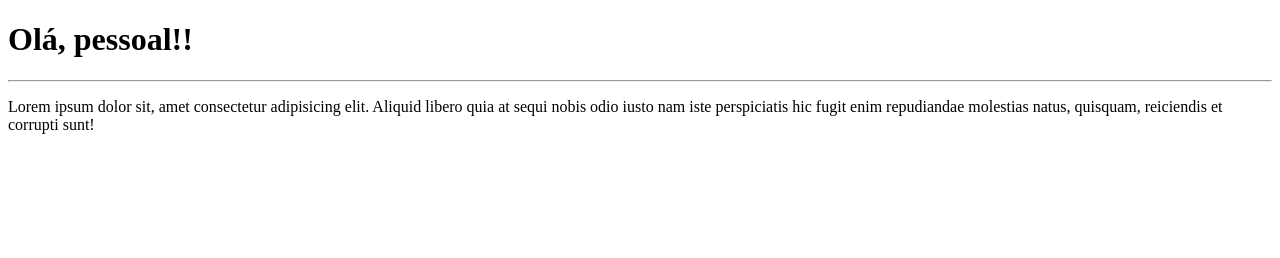
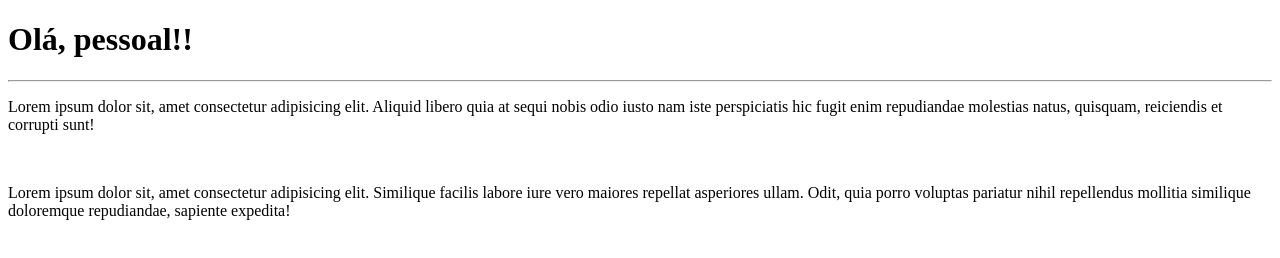
Before and after one commit to AlineBeatriz/Projetos_praticando, a plain HTML site: page site-exemplo/index.html in a window 1280 px wide. Drawn offline with Linux system fonts and the light colour scheme.

Commit message:
adicionei um parágrafo

```diff
--- a/site-exemplo/index.html
+++ b/site-exemplo/index.html
@@ -9,6 +9,7 @@
 <body>
     <h1>Olá, pessoal!!</h1>
     <hr>
-    <p>Lorem ipsum dolor sit, amet consectetur adipisicing elit. Aliquid libero quia at sequi nobis odio iusto nam iste perspiciatis hic fugit enim repudiandae molestias natus, quisquam, reiciendis et corrupti sunt!</p>
+    <p>Lorem ipsum dolor sit, amet consectetur adipisicing elit. Aliquid libero quia at sequi nobis odio iusto nam iste perspiciatis hic fugit enim repudiandae molestias natus, quisquam, reiciendis et corrupti sunt!</p><br>
+    <p>Lorem ipsum dolor sit, amet consectetur adipisicing elit. Similique facilis labore iure vero maiores repellat asperiores ullam. Odit, quia porro voluptas pariatur nihil repellendus mollitia similique doloremque repudiandae, sapiente expedita!</p>
 </body>
 </html>
```
